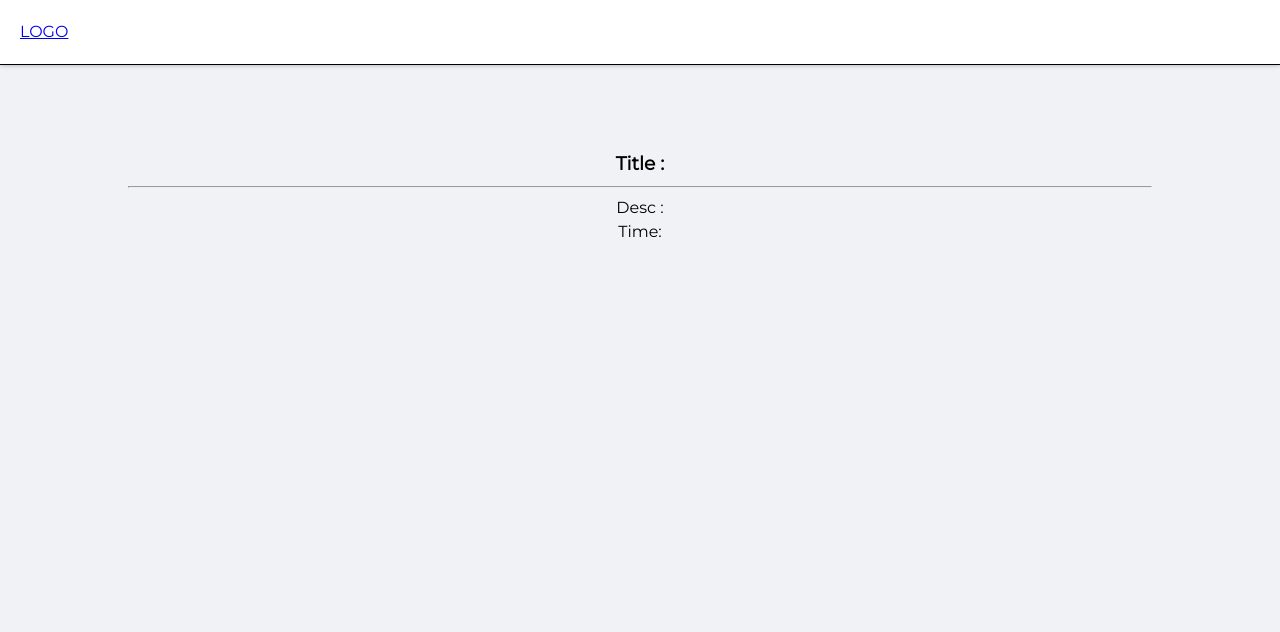
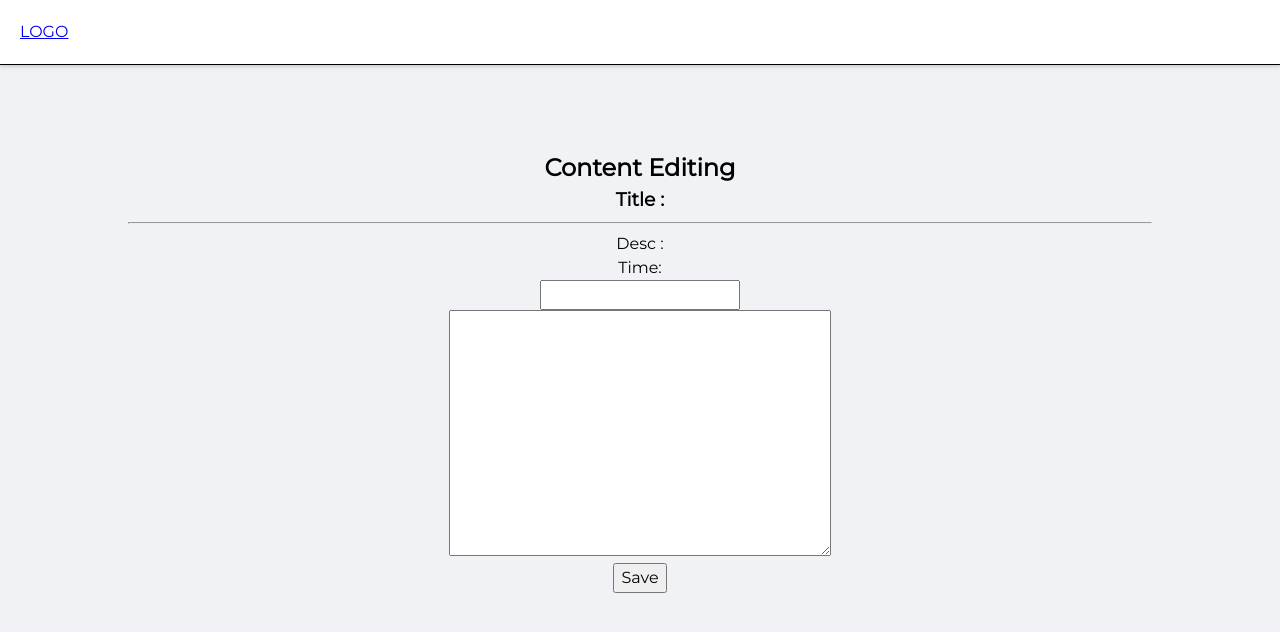
Before and after one commit to YaroslavKazeev/comm_prj_front, a React (Create React App) app: page /edit_page/1 in a window 1280 px wide. Shown: the top 632 px of the page. Built offline with nearby package versions, Linux system fonts and the light colour scheme; no server answers; a web font is replaced by a local one.

Commit message:
Added form for title and desc

```diff
--- a/src/Components/EditPage.js
+++ b/src/Components/EditPage.js
@@ -1,17 +1,54 @@
 import React, {useEffect, useState} from 'react';
 import axios from "axios";
-import { useParams, useNavigate, Link } from "react-router-dom";
+import { useParams, useNavigate} from "react-router-dom";
 import Header from "./Header";
 import '../styles/fullPage.css'
 
 
 const EditPage = () => {
+    const navigate = useNavigate();
     const [title, setTitle]= useState([]);
     const [desc, setDesc] = useState([])
-    const [owner, setOwner]= useState([])
     const [time, setTime] = useState([])
+    const [err, setErr] = useState('')
 
     let {id} = useParams();
+
+    const titleChange = (e) =>{
+        setErr('')
+        setTitle(e.target.value)
+    }
+    const descChange = (e) =>{
+        setErr('')
+        setDesc(e.target.value)
+    }
+    const editSubmit = (e) =>{
+        e.preventDefault()
+        setErr('')
+        if (title === '' || desc === ''){
+            setErr("Title and Description should not be empty")
+        }else if (title.length<2 || title.length>20 ){
+            setErr("Title min length 2, max length 20")
+        }else if(desc.length<6 || desc.length>200){
+            setErr("Description min length 6, max length 200")
+
+        }
+        else{
+            axios.post(`/editPost/${id}`,{
+                title: title,
+                desc: desc
+            })
+                .then(
+                        navigate(`/fullPage/${id}`)
+                )
+                .catch(err =>{
+                    console.log(err)
+                })
+        }
+    }
+
+
+
 
     useEffect(() =>{
         axios.get(`http://localhost:5000/edit_page/${id}`)
@@ -32,12 +69,22 @@ const EditPage = () => {
         <section className={'post_section'}>
             <div className="container">
                 <div className="post_wrapper">
+                    <h2>Content Editing</h2>
                     <h3>Title :{title}</h3>
                     <hr/>
                     <p>Desc : {desc}</p>
                     <p>Time: {time}</p>
                 </div>
-                {/* <Link to={`/edit_page/${post._id}`}>See more</Link> */}
+
+                <form onSubmit={editSubmit} className="form_edit">
+                    <input type="text" name="title" placeholder={title} onChange={titleChange}/>
+                    <br/>
+                    <textarea name="desc" id="" cols="40" rows="10" placeholder={desc} onChange={descChange}></textarea>
+                    <br/>
+                    <button onClick={editSubmit}>Save</button>
+                </form>
+
+                {err ? <h5 className="error">{err}</h5> : null }
             </div>
         </section>
         </>
```
